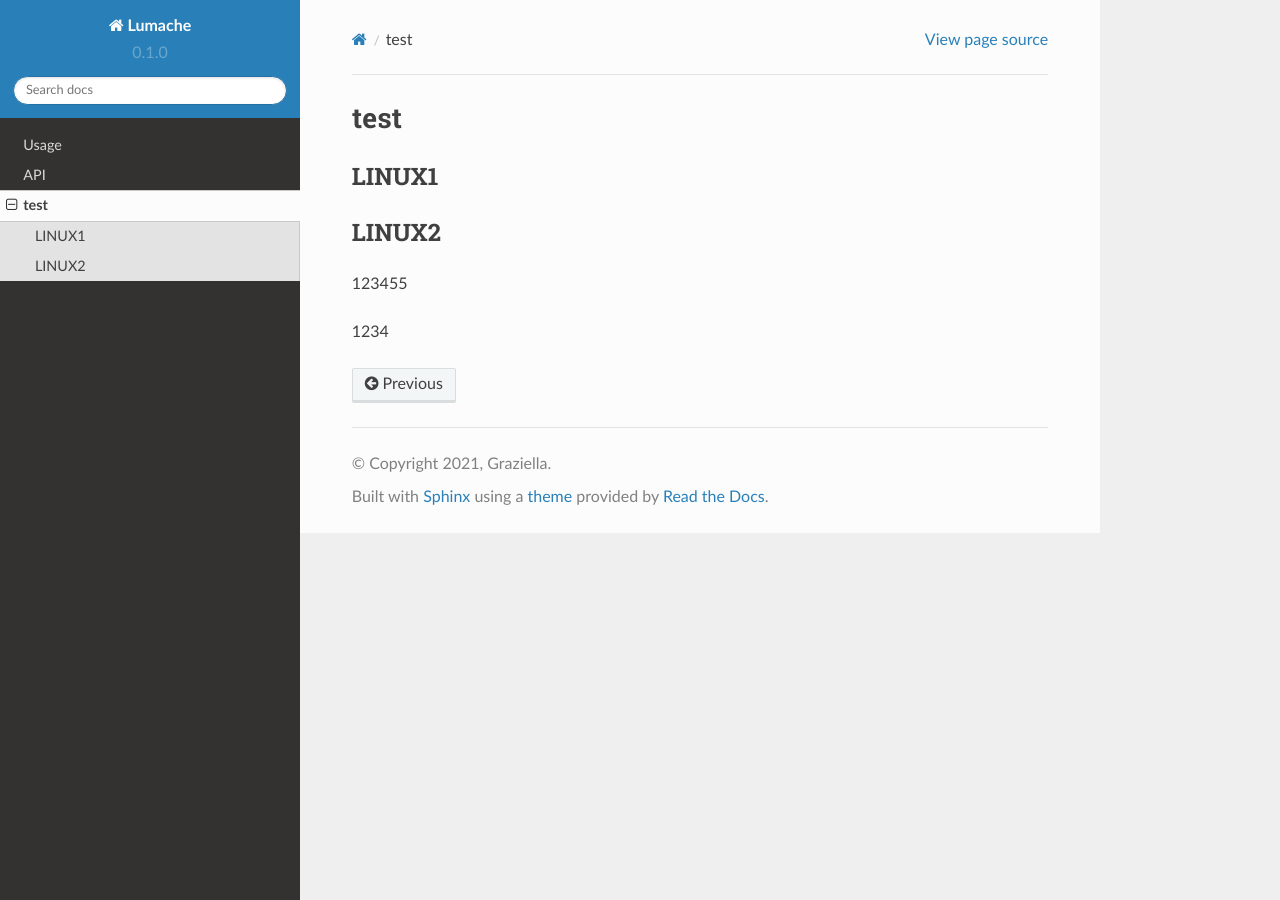
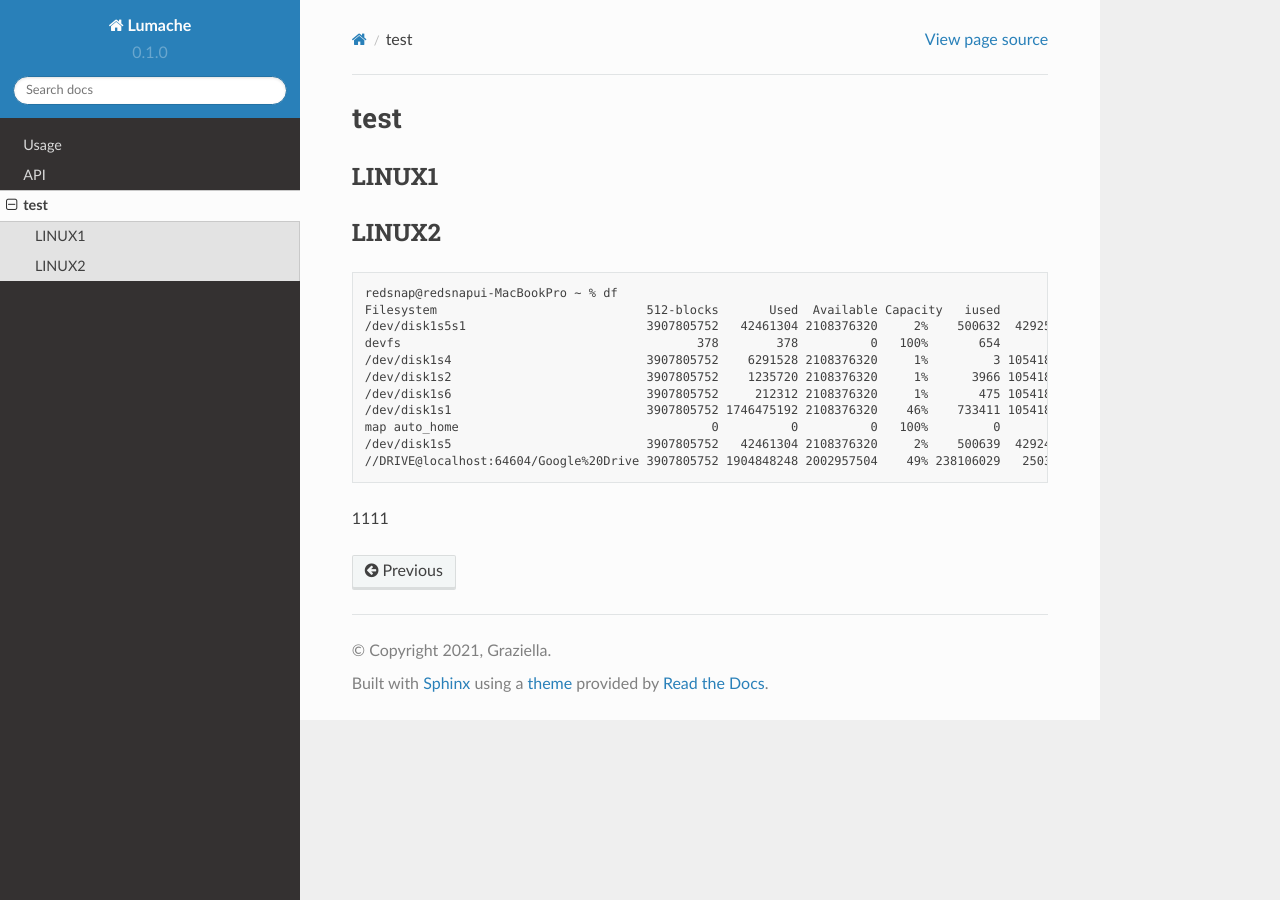
Before and after one commit to nsr230/testdocs, a Sphinx documentation site: the page built from docs/source/test.rst, in a window 1280 px wide. Built offline with Sphinx 7.4.7 and the Read the Docs theme 2.0.0, drawn with Linux system fonts in a browser that asks for light colours.

Commit message:
Update test.rst

```diff
--- a/docs/source/test.rst
+++ b/docs/source/test.rst
@@ -9,6 +9,17 @@ LINUX2
 ------
 
 
-123455
+.. code-block:: none
 
-1234
+  redsnap@redsnapui-MacBookPro ~ % df
+  Filesystem                             512-blocks       Used  Available Capacity   iused       ifree %iused  Mounted on
+  /dev/disk1s5s1                         3907805752   42461304 2108376320     2%    500632  4292502986    0%   /
+  devfs                                         378        378          0   100%       654           0  100%   /dev
+  /dev/disk1s4                           3907805752    6291528 2108376320     1%         3 10541881600    0%   /System/Volumes/VM
+  /dev/disk1s2                           3907805752    1235720 2108376320     1%      3966 10541881600    0%   /System/Volumes/Preboot
+  /dev/disk1s6                           3907805752     212312 2108376320     1%       475 10541881600    0%   /System/Volumes/Update
+  /dev/disk1s1                           3907805752 1746475192 2108376320    46%    733411 10541881600    0%   /System/Volumes/Data
+  map auto_home                                   0          0          0   100%         0           0  100%   /System/Volumes/Data/home
+  /dev/disk1s5                           3907805752   42461304 2108376320     2%    500639  4292420526    0%   /System/Volumes/Update/mnt1
+  //DRIVE@localhost:64604/Google%20Drive 3907805752 1904848248 2002957504    49% 238106029   250369688   49%   /Volumes/GoogleDrive
+1111
```
